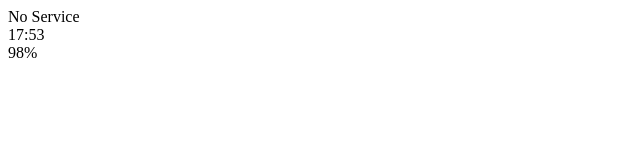
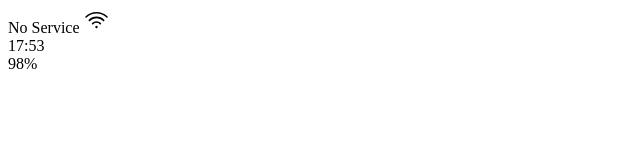
Before and after one commit to ubbba/MovieTalk-2023, a plain HTML site: page index.html in a window 1280 px wide. Shown: the whole page, without its empty margins (0-640 px from the left). Drawn offline with Linux system fonts and the light colour scheme.

Commit message:
Update index.html

```diff
--- a/index.html
+++ b/index.html
@@ -4,12 +4,20 @@
     <meta charset="UTF-8">
     <meta name="viewport" content="width=device-width, initial-scale=1.0">
     <title>Movie Talk</title>
+    <style>
+        svg {
+            width: 25px;
+            height: 25px;
+        }
+    </style>
 </head>
 <body>
-    <div id="status-bar">
+    <div class="status-bar">
         <div class="status-bar_column">
             <span>No Service</span>
-            <!-- wifi icon -->
+            <svg xmlns="http://www.w3.org/2000/svg" fill="none" viewBox="0 0 24 24" stroke-width="1.5" stroke="currentColor" class="w-6 h-6">
+                <path stroke-linecap="round" stroke-linejoin="round" d="M8.288 15.038a5.25 5.25 0 017.424 0M5.106 11.856c3.807-3.808 9.98-3.808 13.788 0M1.924 8.674c5.565-5.565 14.587-5.565 20.152 0M12.53 18.22l-.53.53-.53-.53a.75.75 0 011.06 0z" />
+              </svg>
         </div>
         <div class="status-bar_column">
             <span>17:53</span>
```
